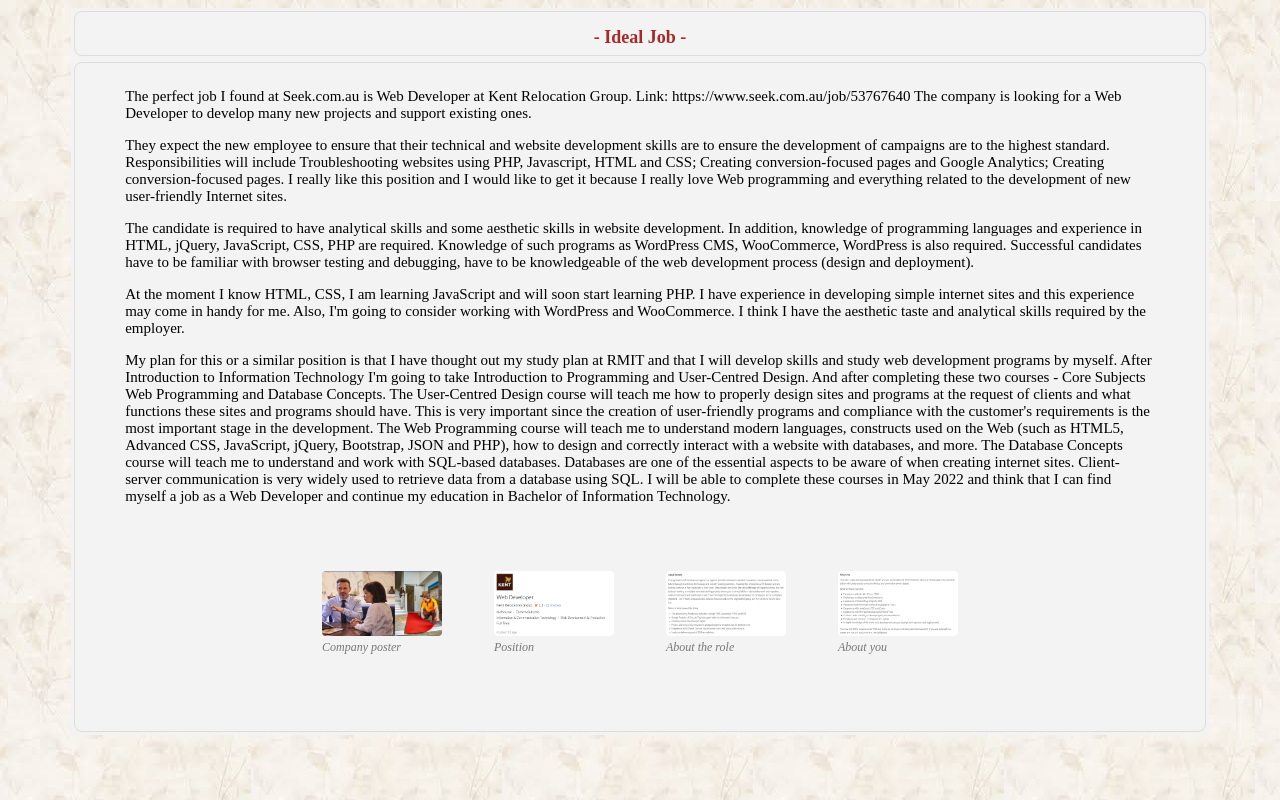
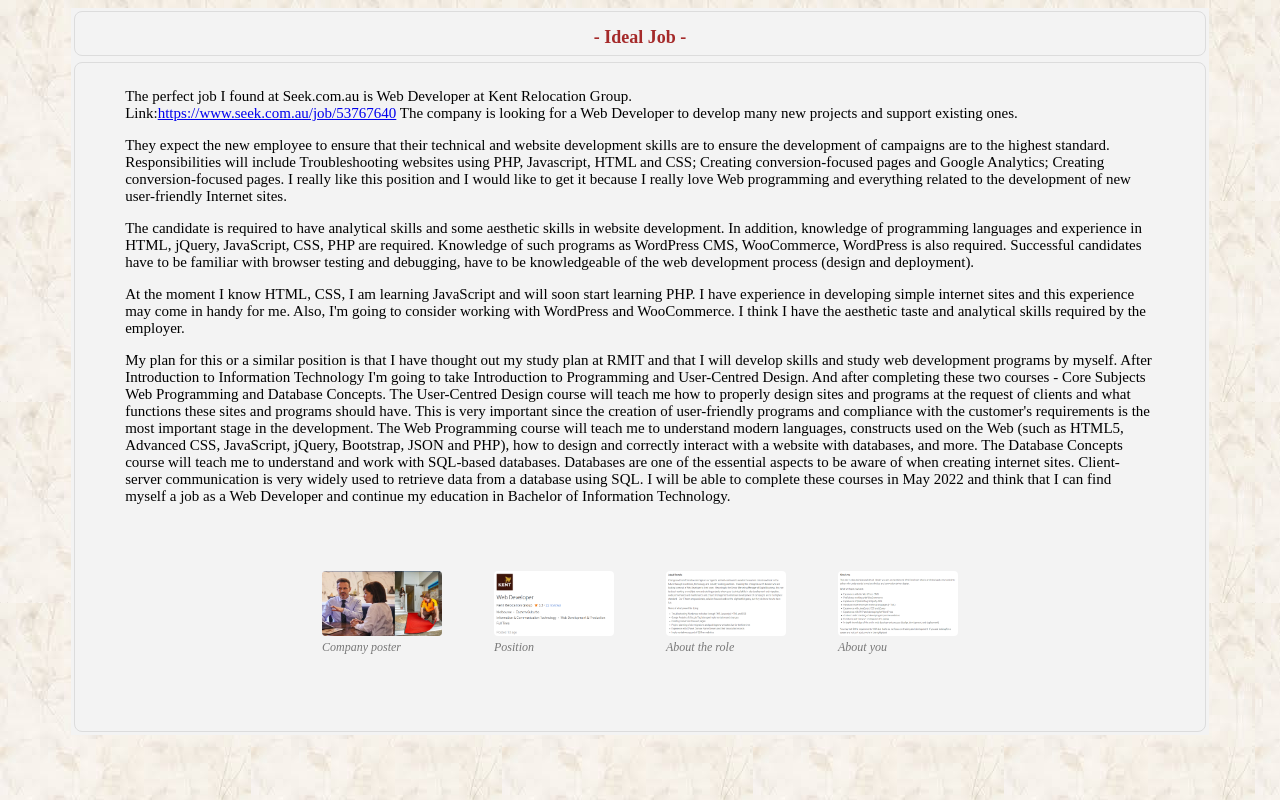
Before and after one commit to sergeiyoudachev/Assignment1bySergeiYoudachev, a plain HTML site: page ideal_job.html in a window 1280 px wide. Drawn offline with Linux system fonts and the light colour scheme.

Commit message:
Add files via upload

```diff
--- a/ideal_job.html
+++ b/ideal_job.html
@@ -24,8 +24,8 @@
         <td style="width: 85%;">
             <div id="IdealJob">
                 <blockquote>
-                    <p>The perfect job I found at Seek.com.au is Web Developer at Kent Relocation Group.
-                    Link: https://www.seek.com.au/job/53767640
+                    <p>The perfect job I found at Seek.com.au is Web Developer at Kent Relocation Group.<br>
+                    Link:<a href="https://www.seek.com.au/job/53767640" targrt="new">https://www.seek.com.au/job/53767640</a>
                     The company is looking for a Web Developer to develop many new projects and support existing ones.</p>
                     <p>They expect the new employee to ensure that their technical and website development skills are to ensure
                     the development of campaigns are to the highest standard.    Responsibilities will include Troubleshooting
```
